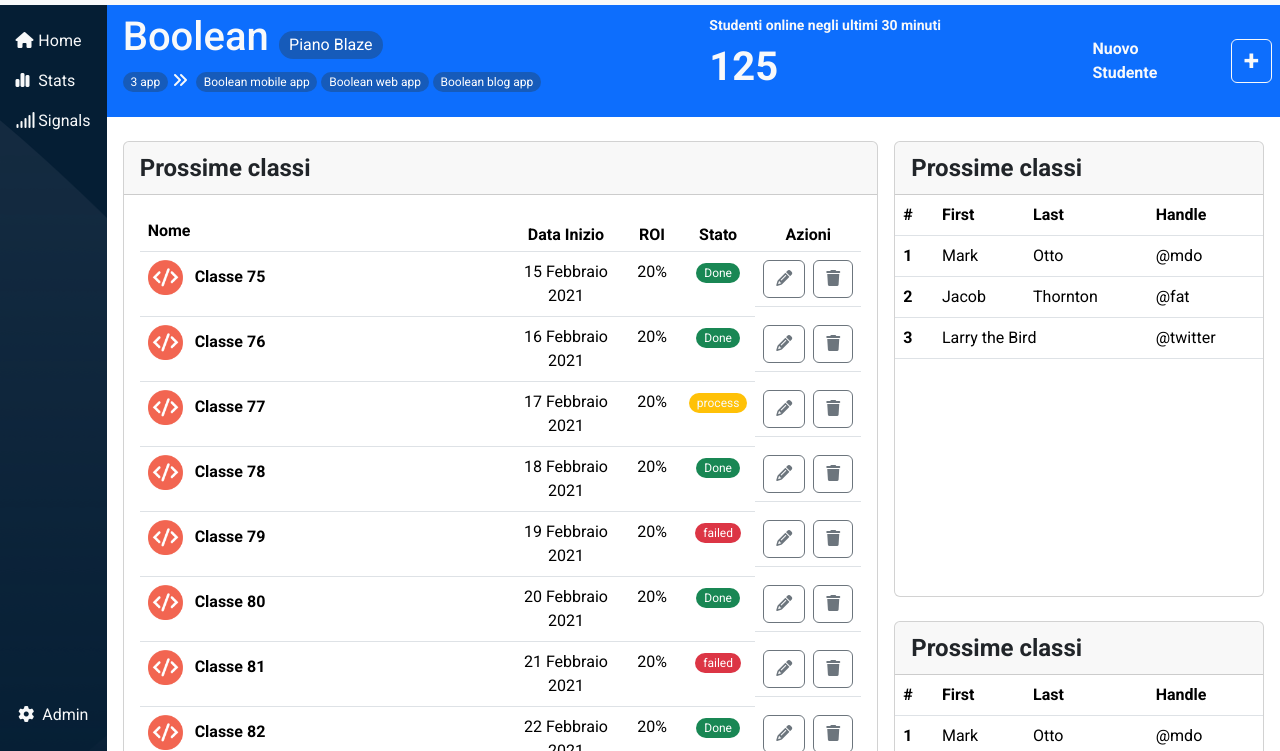
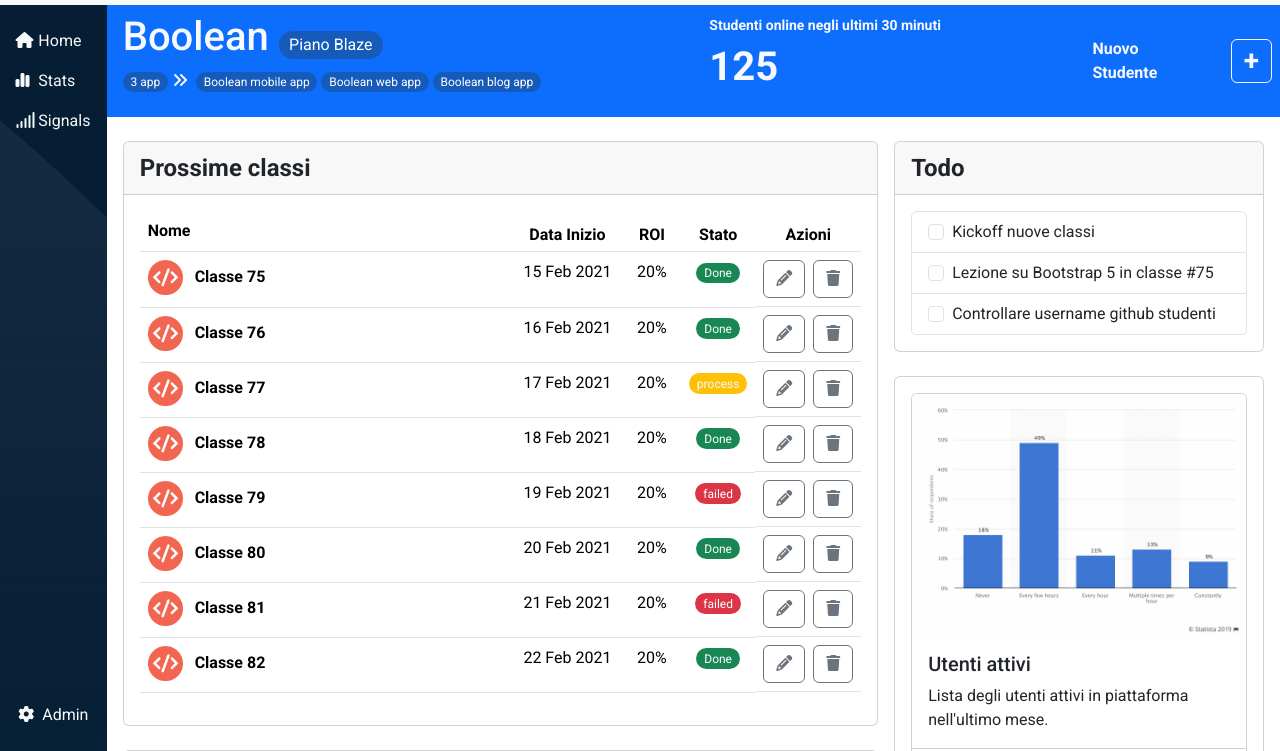
Before and after one commit to AlessandroGCatino/html-css-bootstrap-dashboard, a plain HTML site: page index.html in a window 1280 px wide. Shown: the part 49-800 px from the top of the page. Drawn offline with nearby package versions, Linux system fonts and the light colour scheme.

Commit message:
conclusione struttura e contenuti

```diff
--- a/assets/css/style.css
+++ b/assets/css/style.css
@@ -25,6 +25,11 @@ main{
 main>div{
     overflow: auto;
 }
+
+.right-column{
+    height: fit-content;
+}
+
 aside{
     height: 100%;
     background-image: url(../img/sidebar-bg.png);
@@ -35,6 +40,10 @@ aside{
     background-color: #165bba;
 }
 
+#todo{
+    height: fit-content;
+}
+
 
 @media screen and (max-width:1200px) and (min-width:992px){
     aside{
--- a/index.html
+++ b/index.html
@@ -16,11 +16,11 @@
 </head>
 <body>
     <header>
-        <nav class="navbar navbar-expand-lg bg-body-tertiary">
+        <nav class="navbar navbar-expand-xl bg-body-tertiary">
             <div class="container-fluid justify-content-start">
                 <a class="navbar-brand d-flex" href="#">
-                    <img class="d-lg-none" height="28" width="28" src="./assets/img/mobile-logo.png" alt="logo-small">
-                    <img class="d-none d-lg-block" src="./assets/img/logo.svg" alt="logo">
+                    <img class="d-xl-none" height="28" width="28" src="./assets/img/mobile-logo.png" alt="logo-small">
+                    <img class="d-none d-xl-block" src="./assets/img/logo.svg" alt="logo">
                 </a>
                 <div class="input-group w-auto flex-grow-1">
                     <div class="input-group-text border-0" id="btnGroupAddon"><a class="text-dark"><i class="fa-solid fa-magnifying-glass"></i></a></div>
@@ -30,9 +30,9 @@
                 <div class="flex-grow-0" id="navbarSupportedContent">
 
                     <div class="d-flex align-items-center ms-4 gap-4 d-sm">
-                        <i class="fa-solid fa-list-ul d-none d-lg-inline-block"></i>
-                        <i class="fa-solid fa-circle-question d-none d-lg-inline-block"></i>
-                        <i class="fa-solid fa-ellipsis-vertical d-none d-lg-inline-block"></i>
+                        <i class="fa-solid fa-list-ul d-none d-xl-inline-block"></i>
+                        <i class="fa-solid fa-circle-question d-none d-xl-inline-block"></i>
+                        <i class="fa-solid fa-ellipsis-vertical d-none d-xl-inline-block"></i>
 
                             <button type="button" class="btn" data-bs-toggle="dropdown" aria-expanded="false">
                                 <i class="fa-solid fa-bell"></i>
@@ -52,19 +52,28 @@
     </header>
     <main class="d-flex">
         <aside class="col-1 py-4 d-flex flex-column justify-content-between">
-            <div class="container text-light ">
-                <ul class="col-lg-11 col-6 mx-auto list-unstyled d-flex flex-column align-items-center align-items-lg-stretch gap-3 ">
+            <div class="container">
+                <ul class="col-xl-11 col-6 mx-auto list-unstyled d-flex flex-column align-items-center align-items-xl-stretch gap-3 ">
                     <li>
-                        <i class="fa-solid fa-house w-25"></i>
-                        <span class="d-none d-lg-inline">Home</span>
+                        <a class="text-decoration-none text-light" href="">
+
+                            <i class="fa-solid fa-house w-25"></i>
+                            <span class="d-none d-xl-inline">Home</span>
+                        </a>
                     </li>
                     <li>
-                        <i class="fa-solid fa-chart-simple w-25"></i>
-                        <span class="d-none d-lg-inline">Stats</span>
+                        <a class="text-decoration-none text-light" href="">
+
+                            <i class="fa-solid fa-chart-simple w-25"></i>
+                            <span class="d-none d-xl-inline">Stats</span>
+                        </a>
                     </li>
                     <li>
-                        <i class="fa-solid fa-signal w-25"></i>
-                        <span class="d-none d-lg-inline">Signals</span>
+                        <a class="text-decoration-none text-light" href="">
+
+                            <i class="fa-solid fa-signal w-25"></i>
+                            <span class="d-none d-xl-inline">Signals</span>
+                        </a>
                     </li>
 
                 </ul>
@@ -72,7 +81,7 @@
             </div>
             <div class="container col-11 text-light text-center">
                 <i class="fa-solid fa-gear pe-1"></i>
-                <span class="d-none d-lg-inline">Admin</span>
+                <span class="d-none d-xl-inline">Admin</span>
             </div>
 
 
@@ -82,32 +91,32 @@
         <div class="w-100">
 
             <section class="main-top d-flex flex-wrap bg-primary">
-                <div class="main-top-right text-capitalize col-lg-2 col-md-4 col-12 order-1 order-md-4 d-flex align-items-center gap-4 text-light px-3 py-3 p-md-2 fw-bold">
+                <div class="main-top-right text-capitalize col-xl-2 col-md-4 col-12 order-1 order-md-4 d-flex align-items-center gap-4 text-light px-3 py-3 p-md-2 fw-bold">
                     <span>nuovo studente</span>
                     <button type="button" class="btn btn-outline-light py-0 fs-3 fw-bold"> &plus; </button>
                 </div>
-                <div class="main-top-left col-lg-6 col-md-4 col-12 order-2 px-3 py-2 d-flex flex-wrap">
+                <div class="main-top-left col-xl-6 col-md-4 col-12 order-2 px-3 py-2 d-flex flex-wrap">
                     <h1 class="text-light text-capitalize w-100">boolean <span class="badge rounded-pill fw-normal fs-6">Piano blaze</span></h1>
                     <ol class="breadcrumb gap-1">
                         <li><a href="#"><span class="badge rounded-pill fw-normal">3 app</span></a></li>
                         <li><i class="fa-solid fa-angles-right text-light"></i></li>
-                        <li><a href="#"><span class="badge rounded-pill fw-normal d-lg-none">+</span></a></li>
-                        <li><a href="#"><span class="badge rounded-pill fw-normal d-none d-lg-inline-block">Boolean mobile app</span></a></li>
-                        <li><a href="#"><span class="badge rounded-pill fw-normal d-none d-lg-inline-block">Boolean web app</span></a></li>
-                        <li><a href="#"><span class="badge rounded-pill fw-normal d-none d-lg-inline-block">Boolean blog app</span></a></li>
+                        <li><a href="#"><span class="badge rounded-pill fw-normal d-xl-none">+</span></a></li>
+                        <li><a href="#"><span class="badge rounded-pill fw-normal d-none d-xl-inline-block">Boolean mobile app</span></a></li>
+                        <li><a href="#"><span class="badge rounded-pill fw-normal d-none d-xl-inline-block">Boolean web app</span></a></li>
+                        <li><a href="#"><span class="badge rounded-pill fw-normal d-none d-xl-inline-block">Boolean blog app</span></a></li>
                     </ol>
 
                 </div>
-                <div class="main-top-mid col-lg-4 col-md-4 col-12 order-3 px-3 py-2 fw-bold">
+                <div class="main-top-mid col-xl-4 col-md-4 col-12 order-3 px-3 py-2 fw-bold">
                     <small class="text-light">Studenti online negli ultimi 30 minuti</small>
                     <span class="d-block fs-1 text-light">125</span>
                 </div>
 
             </section>
             <section class="main-bottom d-flex flex-wrap py-3 px-2">
-                <div class="left-column d-flex flex-wrap gap-4 p-2 col-8">
+                <div class="left-column d-flex flex-wrap gap-4 p-2 col-12 col-xl-8">
                     <!-- ANCHOR prima card -->
-                    <div class="card w-100">
+                    <div id="next-class" class="card w-100">
                         <div class="card-header fw-bold fs-4">
                             Prossime classi
                         </div>
@@ -128,7 +137,7 @@
                                         <img class="me-2" width="35" src="./assets/img/class-avatar.png" alt="class-avatar">
                                         Classe 75
                                     </th>
-                                    <td class="text-center">15 Febbraio 2021</td>
+                                    <td class="text-center">15 Feb 2021</td>
                                     <td class="text-center">20%</td>
                                     <td class="text-center"><span class="badge text-bg-success rounded-pill fw-normal">Done</span></td>
                                     <td class="d-flex align-items-center gap-2">
@@ -141,7 +150,7 @@
                                         <img class="me-2" width="35" src="./assets/img/class-avatar.png" alt="class-avatar">
                                         Classe 76
                                     </th>
-                                    <td class="text-center">16 Febbraio 2021</td>
+                                    <td class="text-center">16 Feb 2021</td>
                                     <td class="text-center">20%</td>
                                     <td class="text-center"><span class="badge text-bg-success rounded-pill fw-normal">Done</span></td>
                                     <td class="d-flex align-items-center gap-2">
@@ -154,7 +163,7 @@
                                         <img class="me-2" width="35" src="./assets/img/class-avatar.png" alt="class-avatar">
                                         Classe 77
                                     </th>
-                                    <td class="text-center">17 Febbraio 2021</td>
+                                    <td class="text-center">17 Feb 2021</td>
                                     <td class="text-center">20%</td>
                                     <td class="text-center"><span class="badge text-bg-warning rounded-pill text-light fw-normal">process</span></td>
                                     <td class="d-flex align-items-center gap-2">
@@ -167,7 +176,7 @@
                                         <img class="me-2" width="35" src="./assets/img/class-avatar.png" alt="class-avatar">
                                         Classe 78
                                     </th>
-                                    <td class="text-center">18 Febbraio 2021</td>
+                                    <td class="text-center">18 Feb 2021</td>
                                     <td class="text-center">20%</td>
                                     <td class="text-center"><span class="badge text-bg-success rounded-pill fw-normal">Done</span></td>
                                     <td class="d-flex align-items-center gap-2">
@@ -180,7 +189,7 @@
                                         <img class="me-2" width="35" src="./assets/img/class-avatar.png" alt="class-avatar">
                                         Classe 79
                                     </th>
-                                    <td class="text-center">19 Febbraio 2021</td>
+                                    <td class="text-center">19 Feb 2021</td>
                                     <td class="text-center">20%</td>
                                     <td class="text-center"><span class="badge text-bg-danger rounded-pill fw-normal">failed</span></td>
                                     <td class="d-flex align-items-center gap-2">
@@ -193,7 +202,7 @@
                                         <img class="me-2" width="35" src="./assets/img/class-avatar.png" alt="class-avatar">
                                         Classe 80
                                     </th>
-                                    <td class="text-center">20 Febbraio 2021</td>
+                                    <td class="text-center">20 Feb 2021</td>
                                     <td class="text-center">20%</td>
                                     <td class="text-center"><span class="badge text-bg-success rounded-pill fw-normal">Done</span></td>
                                     <td class="d-flex align-items-center gap-2">
@@ -206,7 +215,7 @@
                                         <img class="me-2" width="35" src="./assets/img/class-avatar.png" alt="class-avatar">
                                         Classe 81
                                     </th>
-                                    <td class="text-center">21 Febbraio 2021</td>
+                                    <td class="text-center">21 Feb 2021</td>
                                     <td class="text-center">20%</td>
                                     <td class="text-center"><span class="badge text-bg-danger rounded-pill fw-normal">failed</span></td>
                                     <td class="d-flex align-items-center gap-2">
@@ -219,7 +228,7 @@
                                         <img class="me-2" width="35" src="./assets/img/class-avatar.png" alt="class-avatar">
                                         Classe 82
                                     </th>
-                                    <td class="text-center">22 Febbraio 2021</td>
+                                    <td class="text-center">22 Feb 2021</td>
                                     <td class="text-center">20%</td>
                                     <td class="text-center"><span class="badge text-bg-success rounded-pill fw-normal">Done</span></td>
                                     <td class="d-flex align-items-center gap-2">
@@ -232,7 +241,8 @@
                         </div>
 
                     </div>
-                    <div class="card w-100">
+                    <!-- ANCHOR seconda card -->
+                    <div id="faq" class="card w-100">
                         <div class="card-header fw-bold fs-4">
                             F.A.Q.
                         </div>
@@ -278,75 +288,47 @@
                 </div>
 
 
-                <div class="right-column col-4 d-flex flex-wrap gap-4 p-2">
-                    <div class="card w-100">
+                <div class="right-column col-12 col-xl-4 d-flex gap-4 flex-wrap p-2">
+                    <!-- ANCHOR terza card -->
+                    <div id="todo" class="card w-100">
                         <div class="card-header fw-bold fs-4">
-                            Prossime classi
+                            Todo
                         </div>
-                        <table class="table">
-                            <thead>
-                            <tr>
-                                <th scope="col">#</th>
-                                <th scope="col">First</th>
-                                <th scope="col">Last</th>
-                                <th scope="col">Handle</th>
-                            </tr>
-                            </thead>
-                            <tbody>
-                            <tr>
-                                <th scope="row">1</th>
-                                <td>Mark</td>
-                                <td>Otto</td>
-                                <td>@mdo</td>
-                            </tr>
-                            <tr>
-                                <th scope="row">2</th>
-                                <td>Jacob</td>
-                                <td>Thornton</td>
-                                <td>@fat</td>
-                            </tr>
-                            <tr>
-                                <th scope="row">3</th>
-                                <td colspan="2">Larry the Bird</td>
-                                <td>@twitter</td>
-                            </tr>
-                            </tbody>
-                        </table>
+                        <ul class="list-group border-0 p-3">
+                            <li class="list-group-item">
+                              <input class="form-check-input me-1" type="checkbox" value="">
+                              <label class="form-check-label" for="firstCheckbox">Kickoff nuove classi</label>
+                            </li>
+                            <li class="list-group-item">
+                              <input class="form-check-input me-1" type="checkbox" value="">
+                              <label class="form-check-label" for="secondCheckbox">Lezione su Bootstrap 5 in classe #75</label>
+                            </li>
+                            <li class="list-group-item">
+                              <input class="form-check-input me-1" type="checkbox" value="">
+                              <label class="form-check-label" for="thirdCheckbox">Controllare username github studenti</label>
+                            </li>
+                          </ul>
                     </div>
-                    <div class="card w-100">
-                        <div class="card-header fw-bold fs-4">
-                            Prossime classi
+                    <!-- ANCHOR quarta card -->
+                    <div id="stats" class="card p-3 w-100">
+                        <div class="card">
+                            <img src="./assets/img/stats.jpeg" class="card-img-top" alt="...">
+                            <div class="card-body">
+                                <h5 class="card-title">Utenti attivi</h5>
+                                <p class="card-text">Lista degli utenti attivi in piattaforma nell'ultimo mese.</p>
+                            </div>
+                            <ul class="list-group list-group-flush">
+                                <li class="list-group-item">Gennaio 1200</li>
+                                <li class="list-group-item">Febbraio: 800</li>
+                                <li class="list-group-item">Marzo: 1500</li>
+                            </ul>
+                            <div class="card-body">
+                                <a href="#" class="card-link">Visualizza report approfondito</a>
+                            </div>
                         </div>
-                        <table class="table">
-                            <thead>
-                            <tr>
-                                <th scope="col">#</th>
-                                <th scope="col">First</th>
-                                <th scope="col">Last</th>
-                                <th scope="col">Handle</th>
-                            </tr>
-                            </thead>
-                            <tbody>
-                            <tr>
-                                <th scope="row">1</th>
-                                <td>Mark</td>
-                                <td>Otto</td>
-                                <td>@mdo</td>
-                            </tr>
-                            <tr>
-                                <th scope="row">2</th>
-                                <td>Jacob</td>
-                                <td>Thornton</td>
-                                <td>@fat</td>
-                            </tr>
-                            <tr>
-                                <th scope="row">3</th>
-                                <td colspan="2">Larry the Bird</td>
-                                <td>@twitter</td>
-                            </tr>
-                            </tbody>
-                        </table>
+
                     </div>
+
                 </div>
 
             </section>
```
